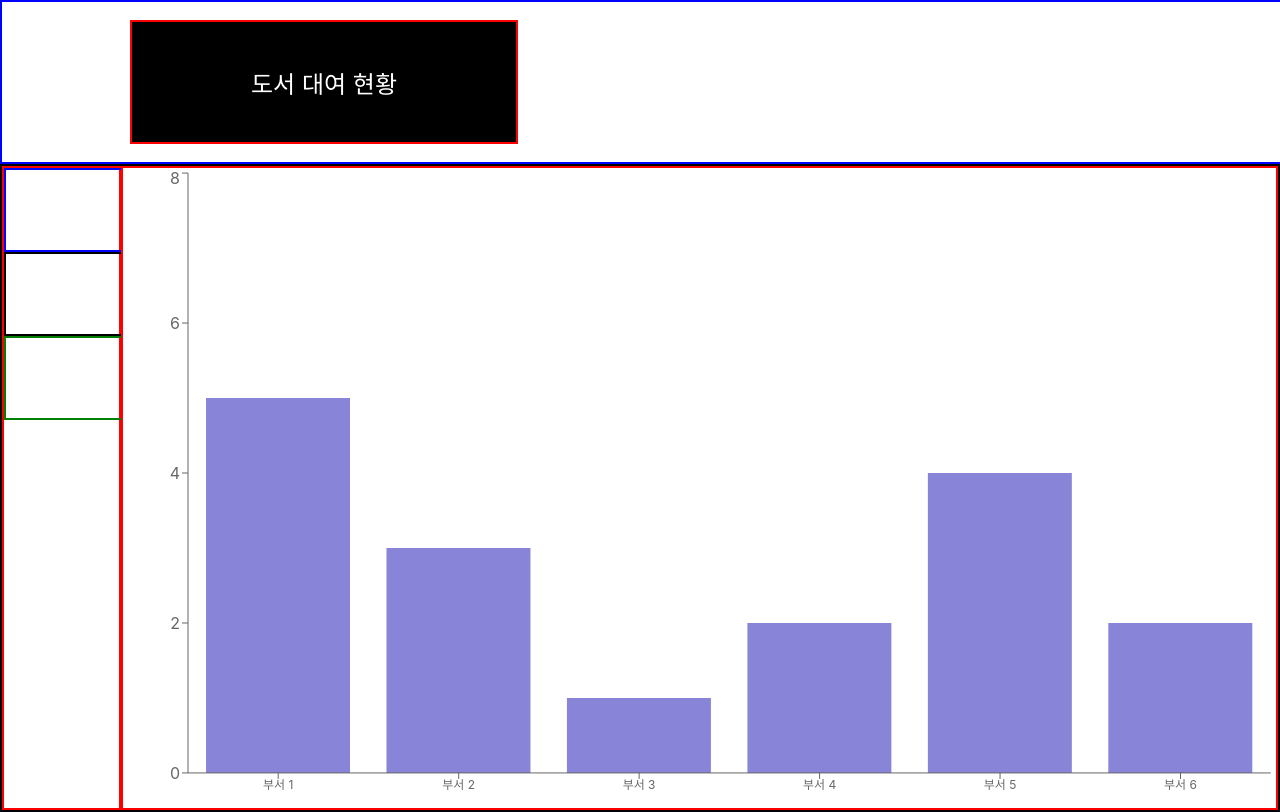
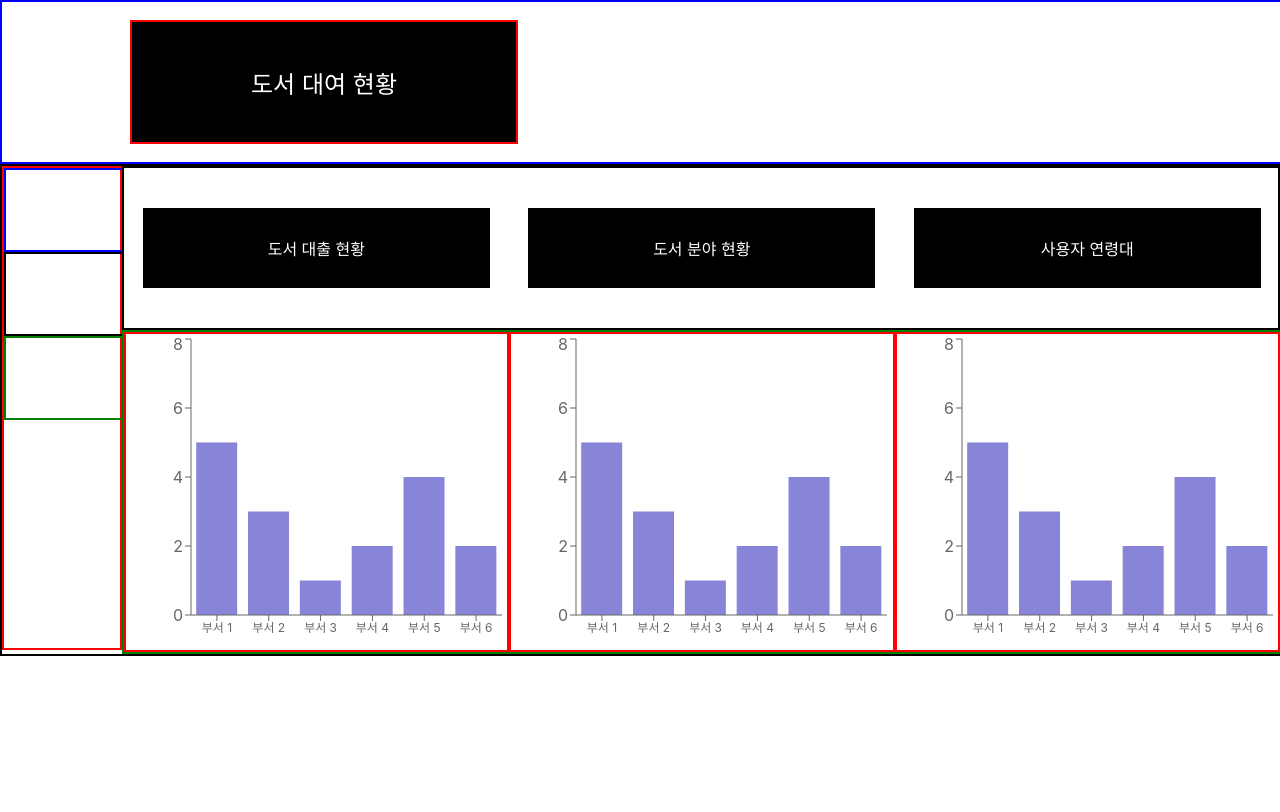
Before and after one commit to jaeho13/Library, a React (Create React App) app in the folder library/src/main/frontend/: page /admin/rent in a window 1280 px wide. Built offline with nearby package versions, Linux system fonts and the light colour scheme.

Commit message:
"0705 jaeho 도서 대여 현황 페이지 디자인"

```diff
--- a/library/src/main/frontend/src/components/admin/LibraryRentStatus.jsx
+++ b/library/src/main/frontend/src/components/admin/LibraryRentStatus.jsx
@@ -26,8 +26,20 @@ const LibraryRentStatus = () => {
 
                     </LeftUserStatus>
                 </LeftMenu>
+                <ChartBind>
 
-                <PracChart />
+                    <ChartNameBind>
+                        <ChartName>도서 대출 현황</ChartName>
+                        <ChartName>도서 분야 현황</ChartName>
+                        <ChartName>사용자 연령대</ChartName>
+                    </ChartNameBind>
+
+                    <ChartSize>
+                        <PracChart />
+                        <PracChart />
+                        <PracChart />
+                    </ChartSize>
+                </ChartBind>
             </Main>
         </>
     )
@@ -64,7 +76,7 @@ const Main = styled.div`
 
 const LeftMenu = styled.div`
     width: 10%;
-    height: 80vh;
+    height: 60vh;
     border: 2px solid red;
     display: flex;
     flex-direction: column;
@@ -87,3 +99,37 @@ const LeftUserStatus = styled.div`
     height: 10vh;
     border: 2px solid green;
 `
+
+const ChartBind = styled.div`
+    width: 100%;
+    display: flex;
+    flex-direction: column;
+`
+
+const ChartNameBind = styled.div`
+    width: 100%;
+    height: 20vh;
+    border: 2px solid black;
+    display: flex;
+    justify-content: space-around;
+    align-items: center;
+`
+
+const ChartName = styled.div`
+    width: 30%;
+    height: 10vh;
+    /* border: 2px solid red; */
+    display: flex;
+    justify-content: center;
+    align-items: center;
+    background-color: black;
+    color: white;
+`
+
+const ChartSize = styled.div`
+    width: 100%;
+    height: 40vh;
+    border: 2px solid green;
+    display: flex;
+    flex-direction: row;
+`
```
